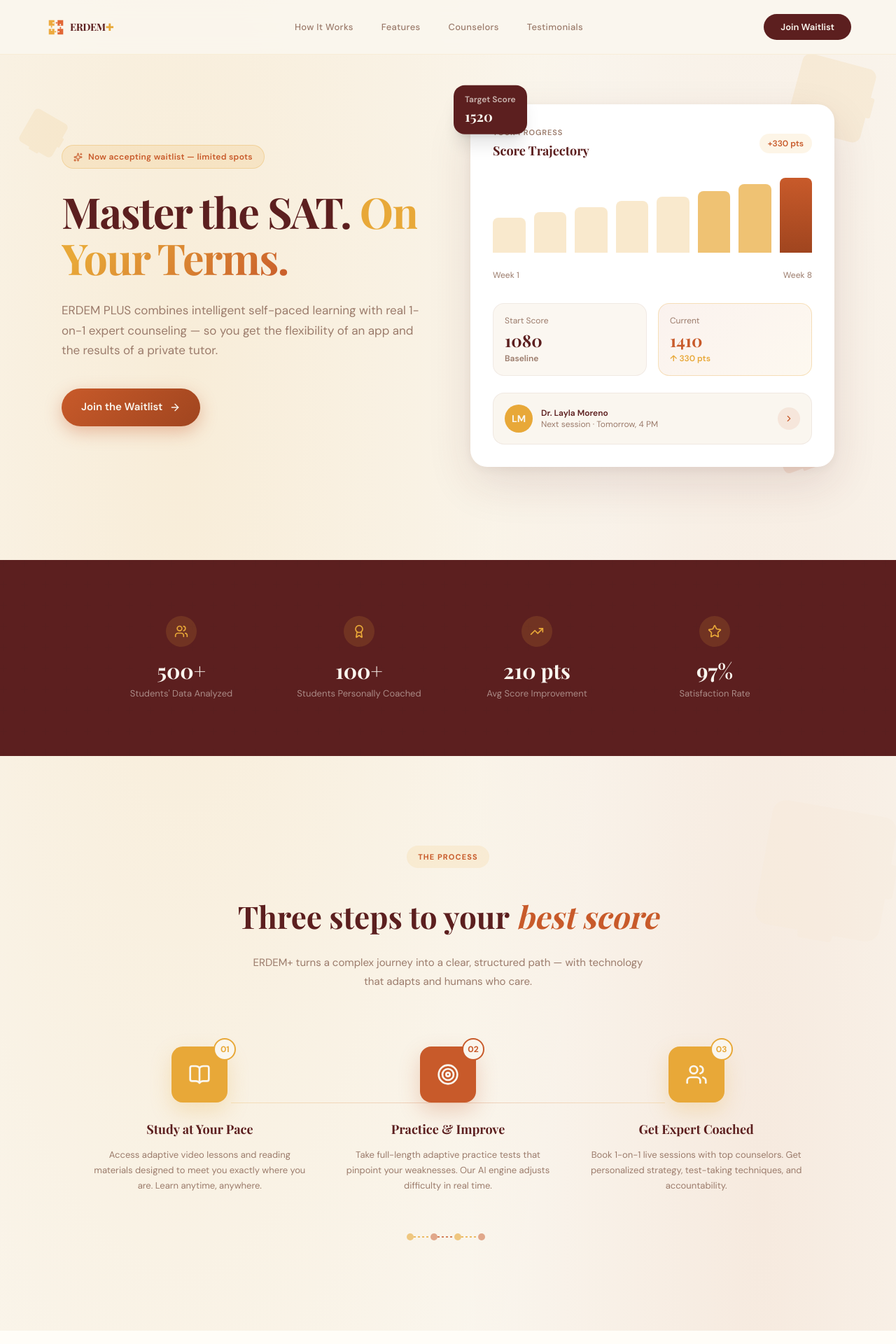
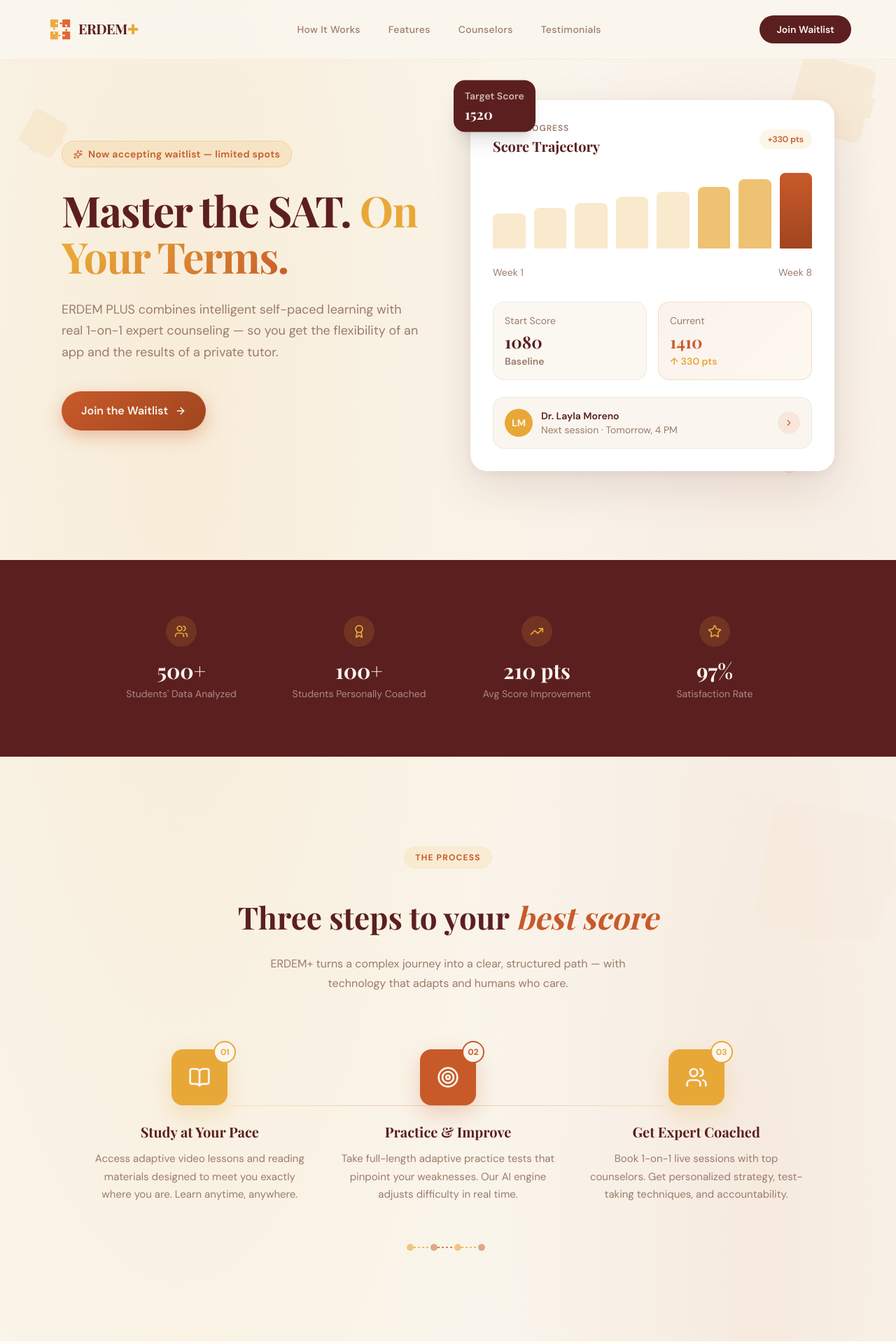
Before and after one commit to jigmee11/erdemplus-landing, a Next.js app: page / in a window 1280 px wide. Shown: the top 1920 px of the page at 70% size. Built offline with nearby package versions, Linux system fonts and the light colour scheme.

Commit message:
made the logo bigger

```diff
--- a/app/page.tsx
+++ b/app/page.tsx
@@ -150,7 +150,7 @@ function StarRating({ rating }: { rating: number }) {
       {[1, 2, 3, 4, 5].map((i) => (
         <Star
           key={i}
-          size={14}
+          size={16}
           className={i <= rating ? "fill-current" : ""}
           style={{ color: i <= rating ? "#E8A838" : "#D4B896" }}
         />
@@ -308,13 +308,13 @@ export default function LandingPage() {
         }}
       >
         <div className="max-w-6xl mx-auto flex items-center justify-between">
-          <Logo size={32} registerRef />
+          <Logo size={44} registerRef />
           <div className="hidden md:flex items-center gap-10">
             {["How It Works", "Features", "Counselors", "Testimonials"].map((item) => (
               <a
                 key={item}
                 href={`#${item.toLowerCase().replace(/\s+/g, "-")}`}
-                className="text-[0.8125rem] font-medium tracking-wide transition-colors"
+                className="text-sm font-medium tracking-wide transition-colors"
                 style={{ color: "#9B7B6B" }}
                 onMouseEnter={(e) => ((e.target as HTMLElement).style.color = "#5C1F1F")}
                 onMouseLeave={(e) => ((e.target as HTMLElement).style.color = "#9B7B6B")}
@@ -325,7 +325,7 @@ export default function LandingPage() {
           </div>
           <button
             onClick={scrollToWaitlist}
-            className="text-xs sm:text-[0.8125rem] font-semibold px-4 sm:px-6 py-2 sm:py-2.5 rounded-full transition-all"
+            className="text-sm font-semibold px-4 sm:px-6 py-2 sm:py-2.5 rounded-full transition-all"
             style={{
               background: "#5C1F1F",
               color: "#FAF6EE",
@@ -372,7 +372,7 @@ export default function LandingPage() {
                 initial={{ opacity: 0, y: 20 }}
                 animate={{ opacity: 1, y: 0 }}
                 transition={{ duration: 0.5, delay: 0.1 }}
-                className="inline-flex items-center gap-2 px-3 sm:px-4 py-1.5 sm:py-2 rounded-full mb-5 sm:mb-7 text-[0.6875rem] sm:text-xs font-semibold tracking-wide"
+                className="inline-flex items-center gap-2 px-3 sm:px-4 py-1.5 sm:py-2 rounded-full mb-5 sm:mb-7 text-xs sm:text-sm font-semibold tracking-wide"
                 style={{
                   background: "rgba(232, 168, 56, 0.15)",
                   color: "#C85A2A",
@@ -407,7 +407,7 @@ export default function LandingPage() {
                 initial={{ opacity: 0, y: 20 }}
                 animate={{ opacity: 1, y: 0 }}
                 transition={{ duration: 0.6, delay: 0.35 }}
-                className="text-[0.9375rem] sm:text-[1.0625rem] leading-[1.65] sm:leading-[1.7] mb-8 sm:mb-10 max-w-lg"
+                className="text-base sm:text-lg leading-[1.65] sm:leading-[1.7] mb-8 sm:mb-10 max-w-lg"
                 style={{ color: "#9B7B6B" }}
               >
                 ERDEM PLUS combines intelligent self-paced learning with real 1-on-1 expert counseling
@@ -424,7 +424,7 @@ export default function LandingPage() {
                   onClick={scrollToWaitlist}
                   whileHover={{ scale: 1.03, y: -2 }}
                   whileTap={{ scale: 0.97 }}
-                  className="group flex items-center gap-2.5 px-6 sm:px-7 py-3.5 sm:py-4 rounded-full font-semibold text-sm sm:text-[0.9375rem] shadow-lg transition-all"
+                  className="group flex items-center gap-2.5 px-6 sm:px-7 py-3.5 sm:py-4 rounded-full font-semibold text-base shadow-lg transition-all"
                   style={{
                     background: "linear-gradient(135deg, #C85A2A, #A0451F)",
                     color: "#FAF6EE",
@@ -455,10 +455,10 @@ export default function LandingPage() {
                 {/* Card header */}
                 <div className="flex items-center justify-between mb-5">
                   <div>
-                    <p className="text-[0.6875rem] font-semibold uppercase tracking-[0.08em] mb-1" style={{ color: "#9B7B6B" }}>
+                    <p className="text-xs font-semibold uppercase tracking-[0.08em] mb-1" style={{ color: "#9B7B6B" }}>
                       Your Progress
                     </p>
-                    <p className="font-serif font-bold text-lg" style={{ color: "#5C1F1F" }}>
+                    <p className="font-serif font-bold text-xl" style={{ color: "#5C1F1F" }}>
                       Score Trajectory
                     </p>
                   </div>
@@ -491,7 +491,7 @@ export default function LandingPage() {
                   ))}
                 </div>
 
-                <div className="flex justify-between text-xs mb-8" style={{ color: "#9B7B6B" }}>
+                <div className="flex justify-between text-sm mb-8" style={{ color: "#9B7B6B" }}>
                   <span>Week 1</span>
                   <span>Week 8</span>
                 </div>
@@ -512,7 +512,7 @@ export default function LandingPage() {
                         border: s.accent ? "1px solid rgba(232,168,56,0.3)" : "1px solid rgba(92,31,31,0.06)",
                       }}
                     >
-                      <p className="text-xs mb-1" style={{ color: "#9B7B6B" }}>
+                      <p className="text-sm mb-1" style={{ color: "#9B7B6B" }}>
                         {s.label}
                       </p>
                       <p
@@ -521,7 +521,7 @@ export default function LandingPage() {
                       >
                         {s.value}
                       </p>
-                      <p className="text-xs font-semibold mt-0.5" style={{ color: s.accent ? "#E8A838" : "#9B7B6B" }}>
+                      <p className="text-sm font-semibold mt-0.5" style={{ color: s.accent ? "#E8A838" : "#9B7B6B" }}>
                         {s.sub}
                       </p>
                     </div>
@@ -540,10 +540,10 @@ export default function LandingPage() {
                     LM
                   </div>
                   <div className="flex-1 min-w-0">
-                    <p className="text-xs font-semibold" style={{ color: "#5C1F1F" }}>
+                    <p className="text-sm font-semibold" style={{ color: "#5C1F1F" }}>
                       Dr. Layla Moreno
                     </p>
-                    <p className="text-xs truncate" style={{ color: "#9B7B6B" }}>
+                    <p className="text-sm truncate" style={{ color: "#9B7B6B" }}>
                       Next session · Tomorrow, 4 PM
                     </p>
                   </div>
@@ -566,7 +566,7 @@ export default function LandingPage() {
                   color: "#FAF6EE",
                 }}
               >
-                <p className="text-xs font-semibold opacity-70 mb-0.5">Target Score</p>
+                <p className="text-sm font-semibold opacity-70 mb-0.5">Target Score</p>
                 <p className="font-serif font-bold text-xl">1520</p>
               </motion.div>
             </motion.div>
@@ -600,7 +600,7 @@ export default function LandingPage() {
                   <p className="font-serif font-bold text-3xl mb-1.5" style={{ color: "#FAF6EE" }}>
                     <AnimatedCounter target={s.value} suffix={s.suffix} />
                   </p>
-                  <p className="text-[0.8125rem] leading-snug" style={{ color: "rgba(250,246,238,0.5)" }}>
+                  <p className="text-sm leading-snug" style={{ color: "rgba(250,246,238,0.5)" }}>
                     {s.label}
                   </p>
                 </div>
@@ -618,7 +618,7 @@ export default function LandingPage() {
         <div className="max-w-5xl mx-auto">
           <FadeIn direction="up" className="text-center mb-4">
             <span
-              className="inline-block text-[0.6875rem] font-bold uppercase tracking-[0.1em] px-4 py-2 rounded-full mb-5"
+              className="inline-block text-xs font-bold uppercase tracking-[0.1em] px-4 py-2 rounded-full mb-5"
               style={{ background: "rgba(232,168,56,0.12)", color: "#C85A2A" }}
             >
               The Process
@@ -632,7 +632,7 @@ export default function LandingPage() {
               Three steps to your{" "}
               <em style={{ color: "#C85A2A" }}>best score</em>
             </h2>
-            <p className="max-w-xl mx-auto text-[0.9375rem] leading-[1.75]" style={{ color: "#9B7B6B" }}>
+            <p className="max-w-xl mx-auto text-base leading-[1.75]" style={{ color: "#9B7B6B" }}>
               ERDEM+ turns a complex journey into a clear, structured path — with technology that adapts
               and humans who care.
             </p>
@@ -673,12 +673,12 @@ export default function LandingPage() {
                       </div>
                     </div>
                     <h3
-                      className="font-serif font-bold text-lg mb-3"
+                      className="font-serif font-bold text-xl mb-3"
                       style={{ color: "#5C1F1F" }}
                     >
                       {step.title}
                     </h3>
-                    <p className="text-[0.8125rem] leading-[1.7]" style={{ color: "#9B7B6B" }}>
+                    <p className="text-[0.9375rem] leading-[1.7]" style={{ color: "#9B7B6B" }}>
                       {step.description}
                     </p>
                   </div>
@@ -705,7 +705,7 @@ export default function LandingPage() {
         <div className="max-w-5xl mx-auto">
           <FadeIn direction="up" className="text-center mb-20">
             <span
-              className="inline-block text-[0.6875rem] font-bold uppercase tracking-[0.1em] px-4 py-2 rounded-full mb-5"
+              className="inline-block text-xs font-bold uppercase tracking-[0.1em] px-4 py-2 rounded-full mb-5"
               style={{ background: "rgba(200,90,42,0.1)", color: "#C85A2A" }}
             >
               Everything You Need
@@ -743,12 +743,12 @@ export default function LandingPage() {
                     />
                   </div>
                   <h3
-                    className="font-serif font-bold text-base mb-2.5"
+                    className="font-serif font-bold text-lg mb-2.5"
                     style={{ color: "#5C1F1F" }}
                   >
                     {f.title}
                   </h3>
-                  <p className="text-[0.8125rem] leading-[1.7]" style={{ color: "#9B7B6B" }}>
+                  <p className="text-[0.9375rem] leading-[1.7]" style={{ color: "#9B7B6B" }}>
                     {f.description}
                   </p>
                 </motion.div>
@@ -763,7 +763,7 @@ export default function LandingPage() {
         <div className="max-w-5xl mx-auto">
           <FadeIn direction="up" className="text-center mb-20">
             <span
-              className="inline-block text-[0.6875rem] font-bold uppercase tracking-[0.1em] px-4 py-2 rounded-full mb-5"
+              className="inline-block text-xs font-bold uppercase tracking-[0.1em] px-4 py-2 rounded-full mb-5"
               style={{ background: "rgba(232,168,56,0.12)", color: "#C85A2A" }}
             >
               Meet Our Experts
@@ -775,7 +775,7 @@ export default function LandingPage() {
               Counselors who{" "}
               <em style={{ color: "#E8A838" }}>know the SAT</em>
             </h2>
-            <p className="max-w-lg mx-auto text-[0.9375rem] leading-[1.7]" style={{ color: "#9B7B6B" }}>
+            <p className="max-w-lg mx-auto text-base leading-[1.7]" style={{ color: "#9B7B6B" }}>
               Every ERDEM+ counselor has deep expertise in their section — not generalists, but
               specialists who&apos;ve helped thousands of students break through.
             </p>
@@ -809,7 +809,7 @@ export default function LandingPage() {
                       {c.name}
                     </h3>
                     <span
-                      className="text-xs font-semibold px-4 py-2 rounded-full"
+                      className="text-sm font-semibold px-4 py-2 rounded-full"
                       style={{
                         background: "rgba(255,255,255,0.85)",
                         color: c.specialtyColor,
@@ -828,7 +828,7 @@ export default function LandingPage() {
                         {c.sessions} students coached
                       </span>
                     </div>
-                    <p className="text-[0.8125rem] leading-[1.7] text-center" style={{ color: "#9B7B6B" }}>
+                    <p className="text-[0.9375rem] leading-[1.7] text-center" style={{ color: "#9B7B6B" }}>
                       {c.bio}
                     </p>
                   </div>
@@ -848,7 +848,7 @@ export default function LandingPage() {
         <div className="max-w-5xl mx-auto">
           <FadeIn direction="up" className="text-center mb-20">
             <span
-              className="inline-block text-[0.6875rem] font-bold uppercase tracking-[0.1em] px-4 py-2 rounded-full mb-5"
+              className="inline-block text-xs font-bold uppercase tracking-[0.1em] px-4 py-2 rounded-full mb-5"
               style={{ background: "rgba(200,90,42,0.1)", color: "#C85A2A" }}
             >
               Student Stories
@@ -889,13 +889,13 @@ export default function LandingPage() {
                     <span className="font-serif font-bold text-base" style={{ color: t.color }}>
                       {t.after}
                     </span>
-                    <span className="text-xs font-semibold" style={{ color: t.color }}>
+                    <span className="text-sm font-semibold" style={{ color: t.color }}>
                       +{t.after - t.before}
                     </span>
                   </div>
 
                   {/* Quote */}
-                  <p className="text-[0.8125rem] leading-[1.75] flex-1" style={{ color: "#6B5B5B" }}>
+                  <p className="text-[0.9375rem] leading-[1.75] flex-1" style={{ color: "#6B5B5B" }}>
                     &ldquo;{t.text}&rdquo;
                   </p>
 
@@ -911,7 +911,7 @@ export default function LandingPage() {
                       <p className="text-sm font-semibold" style={{ color: "#5C1F1F" }}>
                         {t.name}
                       </p>
-                      <p className="text-xs" style={{ color: "#9B7B6B" }}>
+                      <p className="text-sm" style={{ color: "#9B7B6B" }}>
                         {t.location}
                       </p>
                     </div>
@@ -956,7 +956,7 @@ export default function LandingPage() {
         <div className="max-w-2xl mx-auto relative z-10 text-center">
           <FadeIn direction="up">
             <div
-              className="inline-flex items-center gap-2 px-4 py-2 rounded-full mb-8 text-[0.6875rem] font-bold uppercase tracking-[0.1em]"
+              className="inline-flex items-center gap-2 px-4 py-2 rounded-full mb-8 text-xs font-bold uppercase tracking-[0.1em]"
               style={{ background: "rgba(232,168,56,0.15)", color: "#E8A838" }}
             >
               <Sparkles size={12} />
@@ -971,14 +971,14 @@ export default function LandingPage() {
               <br />
               <span style={{ color: "#E8A838" }}>your SAT score.</span>
             </h2>
-            <p className="text-[0.9375rem] leading-[1.7] mb-4" style={{ color: "rgba(250,246,238,0.6)" }}>
+            <p className="text-base leading-[1.7] mb-4" style={{ color: "rgba(250,246,238,0.6)" }}>
               Get priority access to ERDEM+, exclusive launch pricing, and a free introductory
               counseling session when we launch.
             </p>
 
             {/* Counter */}
             <div
-              className="inline-flex items-center gap-2 px-5 py-3 rounded-full mb-10 text-sm font-semibold"
+              className="inline-flex items-center gap-2 px-5 py-3 rounded-full mb-10 text-base font-semibold"
               style={{ background: "rgba(232,168,56,0.12)", color: "#E8A838", border: "1px solid rgba(232,168,56,0.25)" }}
             >
               <div className="w-2 h-2 rounded-full bg-current animate-pulse" />
@@ -1003,7 +1003,7 @@ export default function LandingPage() {
                       value={name}
                       onChange={(e) => setName(e.target.value)}
                       required
-                      className="flex-1 px-5 py-4 rounded-xl text-sm font-medium outline-none transition-all"
+                      className="flex-1 px-5 py-4 rounded-xl text-base font-medium outline-none transition-all"
                       style={{
                         background: "rgba(250,246,238,0.1)",
                         border: "1px solid rgba(250,246,238,0.15)",
@@ -1024,7 +1024,7 @@ export default function LandingPage() {
                       value={email}
                       onChange={(e) => setEmail(e.target.value)}
                       required
-                      className="flex-1 px-5 py-4 rounded-xl text-sm font-medium outline-none transition-all"
+                      className="flex-1 px-5 py-4 rounded-xl text-base font-medium outline-none transition-all"
                       style={{
                         background: "rgba(250,246,238,0.1)",
                         border: "1px solid rgba(250,246,238,0.15)",
@@ -1070,7 +1070,7 @@ export default function LandingPage() {
                       </>
                     )}
                   </motion.button>
-                  <p className="text-xs" style={{ color: "rgba(250,246,238,0.4)" }}>
+                  <p className="text-sm" style={{ color: "rgba(250,246,238,0.4)" }}>
                     No spam. We&apos;ll notify you at launch with your early access link.
                   </p>
                 </motion.form>
@@ -1095,7 +1095,7 @@ export default function LandingPage() {
                   <h3 className="font-serif font-bold text-2xl mb-3" style={{ color: "#FAF6EE" }}>
                     You&apos;re on the list, {name}!
                   </h3>
-                  <p className="text-sm" style={{ color: "rgba(250,246,238,0.6)" }}>
+                  <p className="text-base" style={{ color: "rgba(250,246,238,0.6)" }}>
                     We&apos;ll reach out to{" "}
                     <strong style={{ color: "#E8A838" }}>{email}</strong> as soon as we launch.
                     Expect early access, exclusive pricing, and a free counseling session.
@@ -1155,7 +1155,7 @@ export default function LandingPage() {
                 },
               ].map((col) => (
                 <div key={col.title}>
-                  <p className="text-xs font-bold uppercase tracking-widest mb-4" style={{ color: "rgba(250,246,238,0.3)" }}>
+                  <p className="text-sm font-bold uppercase tracking-widest mb-4" style={{ color: "rgba(250,246,238,0.3)" }}>
                     {col.title}
                   </p>
                   <ul className="space-y-2.5">
@@ -1182,7 +1182,7 @@ export default function LandingPage() {
             className="flex flex-col sm:flex-row items-center justify-between gap-4 pt-8"
             style={{ borderTop: "1px solid rgba(250,246,238,0.06)" }}
           >
-            <p className="text-xs" style={{ color: "rgba(250,246,238,0.25)" }}>
+            <p className="text-sm" style={{ color: "rgba(250,246,238,0.25)" }}>
               © 2026 ERDEM+. All rights reserved.
             </p>
             <div className="flex gap-6">
@@ -1190,7 +1190,7 @@ export default function LandingPage() {
                 <a
                   key={l}
                   href="#"
-                  className="text-xs transition-colors"
+                  className="text-sm transition-colors"
                   style={{ color: "rgba(250,246,238,0.25)" }}
                   onMouseEnter={(e) => ((e.target as HTMLElement).style.color = "rgba(250,246,238,0.5)")}
                   onMouseLeave={(e) => ((e.target as HTMLElement).style.color = "rgba(250,246,238,0.25)")}
```
